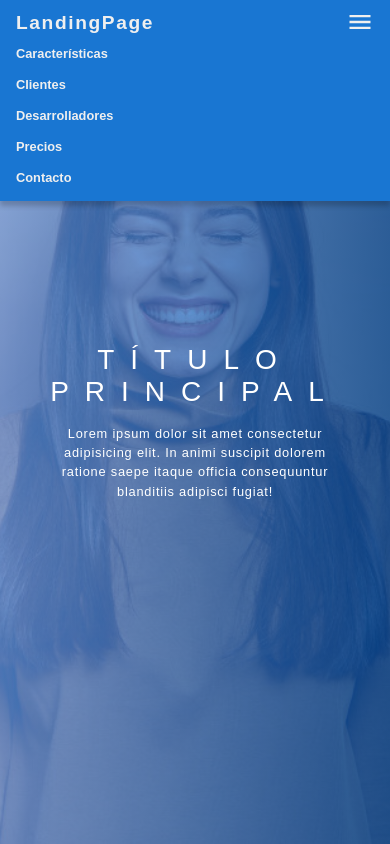
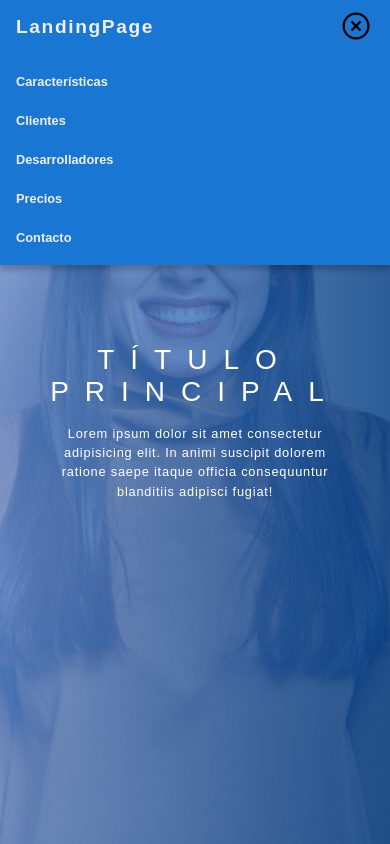
Before and after one commit to cristian-quintanilla/landing-page, a website: page index.html in a window 390 px wide. Both pictures are taken after a click on the element 360 px from the left and 23 px from the top of the page. Shown: the top 844 px of the page. Drawn offline with Linux system fonts and the light colour scheme; a web font is replaced by a local one.

Commit message:
Babel y cambios al menu

```diff
--- a/index.html
+++ b/index.html
@@ -18,9 +18,7 @@
 			<header class="nav__header">
 				<h1 class="nav__logo">LandingPage</h1>
 				<div id="menu" class="nav__menu-button">
-					<svg class="nav__icon-menu">
-						<use xlink:href="./img/sprite.svg#icon-menu"></use>
-					</svg>
+					<img class="nav__icon-menu" src="./img/menu.png" />
 				</div>
 			</header>
 			<nav>
@@ -265,7 +263,7 @@
 
 	<!-- SCRIPTS -->
 	<script src="./js/jquery.min.js"></script>
-	<script src="./js/app.js"></script>
+	<script src="./js/main.js"></script>
 	<script src="./js/animate.js"></script>
 </body>
 </html>
--- a/js/app.js
+++ b/js/app.js
@@ -4,10 +4,31 @@
 	let footer = document.querySelector(".footer__info");
 	const year = new Date().getFullYear();
 
+
+	let existe = false;
+	/* HIDE AND SHOW MENU */
 	function toggleMobileMenu() {
 		navUl.classList.toggle("nav__hide-ul");
+		existe = !existe;
+		existeFn(existe);
 	}
 	navButton.onclick = toggleMobileMenu;
 
+	function existeFn(existe){
+		if ( !existe ){
+			while (navButton.firstChild){
+				navButton.removeChild(navButton.firstChild);
+			}
+
+			navButton.innerHTML += `<img class="nav__icon-menu" src="./img/menu.png" />`;
+		}else{
+			while (navButton.firstChild){
+				navButton.removeChild(navButton.firstChild);
+			}
+
+			navButton.innerHTML += `<img class="nav__icon-menu" src="./img/close.png" />`;
+		}
+	}
+
 	footer.innerHTML = `&copy; Copyright &mdash; ${year} | by Cristian Quintanilla.`;
 })();
--- /dev/null
+++ b/js/main.js
@@ -0,0 +1,36 @@
+"use strict";
+
+(function () {
+  var navButton = document.querySelector("#menu");
+  var navUl = document.querySelector(".nav__ul");
+  var footer = document.querySelector(".footer__info");
+  var year = new Date().getFullYear();
+  var existe = false;
+  /* HIDE AND SHOW MENU */
+
+  function toggleMobileMenu() {
+    navUl.classList.toggle("nav__hide-ul");
+    existe = !existe;
+    existeFn(existe);
+  }
+
+  navButton.onclick = toggleMobileMenu;
+
+  function existeFn(existe) {
+    if (!existe) {
+      while (navButton.firstChild) {
+        navButton.removeChild(navButton.firstChild);
+      }
+
+      navButton.innerHTML += "<img class=\"nav__icon-menu\" src=\"./img/menu.png\" />";
+    } else {
+      while (navButton.firstChild) {
+        navButton.removeChild(navButton.firstChild);
+      }
+
+      navButton.innerHTML += "<img class=\"nav__icon-menu\" src=\"./img/close.png\" />";
+    }
+  }
+
+  footer.innerHTML = "&copy; Copyright &mdash; ".concat(year, " | by Cristian Quintanilla.");
+})();
--- a/sass/layouts/_navigation.scss
+++ b/sass/layouts/_navigation.scss
@@ -71,16 +71,16 @@
 		-ms-flex: 1;
 		flex: 1;
 		color: $color-grey-light-2;
-		text-decoration: none;
 		font-size: 1.6rem;
 		font-weight: 700;
+		text-decoration: none;
 	}
 
 	&__icon-menu{
 		cursor: pointer;
 		fill: $color-grey-light-2;
-		height: 3.5rem;
-		width: 3.5rem;
+		height: 4.5rem;
+		width: 4.5rem;
 	}
 	/* END NAVIGATION */
 
@@ -107,6 +107,10 @@
 			direction: rtl;
 			transition: max-height 400ms;
 			max-height: 80vh;
+
+			li:first-child{
+				margin-top: 2rem;
+			}
 		}
 
 		&__hide-ul {
@@ -114,7 +118,7 @@
 		}
 
 		&__link {
-			padding: 1rem 0;
+			padding: 1.5rem 0;
 		}
 	}
 	/* END MOBILE MENU */
```
Also changed, not shown: package.json (+6 -1 lines), README.md (added), css/style.comp.css, css/style.concat.css, css/style.css, css/style.prefix.css, img/close.png (added), img/menu.png (added), 1 other file.
